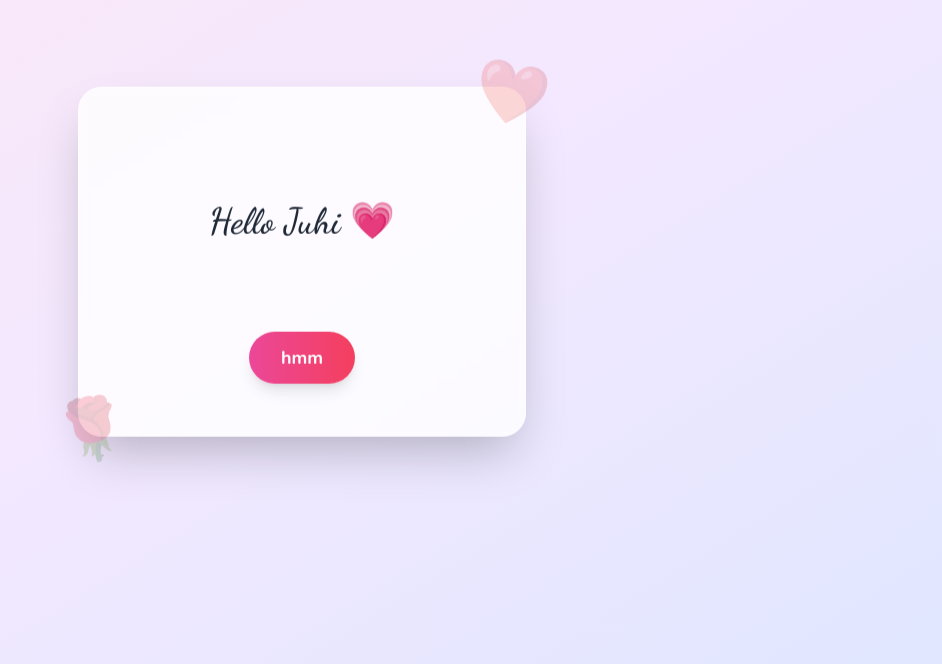
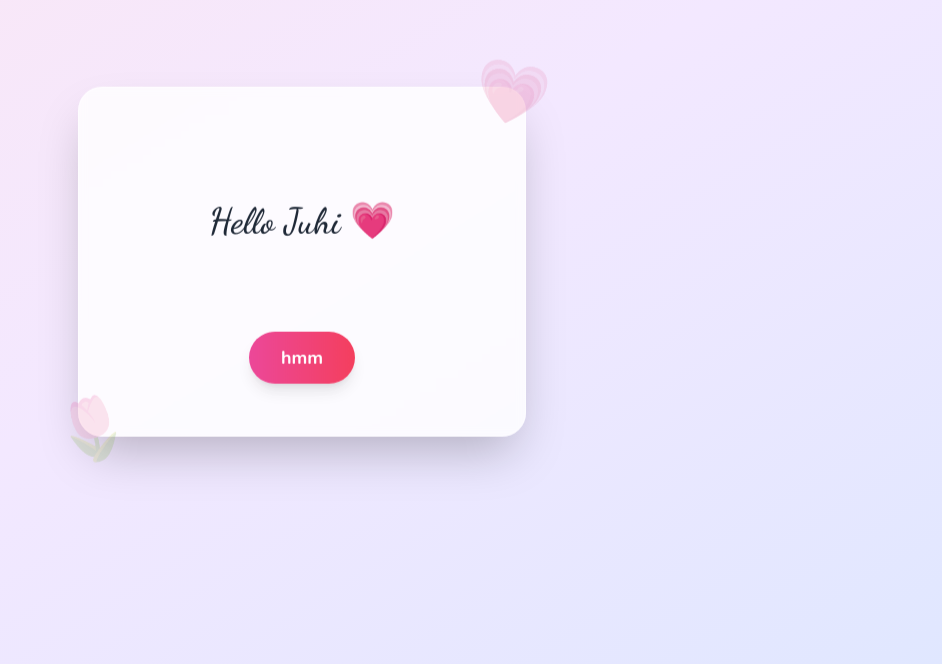
Before and after one commit to technicalaryanpro789-glitch/For-my-gurl, a plain HTML site: page index.html in a window 1280 px wide. Shown: the part 136-800 px from the top of the page, without its empty margins (338-1280 px from the left). Drawn offline with nearby package versions, Linux system fonts and the light colour scheme.

Commit message:
Update index.html

```diff
--- a/index.html
+++ b/index.html
@@ -52,8 +52,8 @@
     <div id="main-card" class="float relative bg-white/80 backdrop-blur-sm p-8 md:p-12 rounded-3xl shadow-2xl w-11/12 max-w-md text-center border border-white/50 transition-all duration-500 min-h-[350px] flex flex-col items-center justify-center">
 
         <!-- Decoration Heart -->
-        <div class="absolute -top-6 -right-6 text-6xl opacity-20 rotate-12">❤️</div>
-        <div class="absolute -bottom-6 -left-6 text-6xl opacity-20 -rotate-12">🌹</div>
+        <div class="absolute -top-6 -right-6 text-6xl opacity-20 rotate-12">💗</div>
+        <div class="absolute -bottom-6 -left-6 text-6xl opacity-20 -rotate-12">🌷</div>
 
         <!-- Text Area -->
         <div id="text-wrapper" class="w-full flex-grow flex items-center justify-center mb-6">
```
